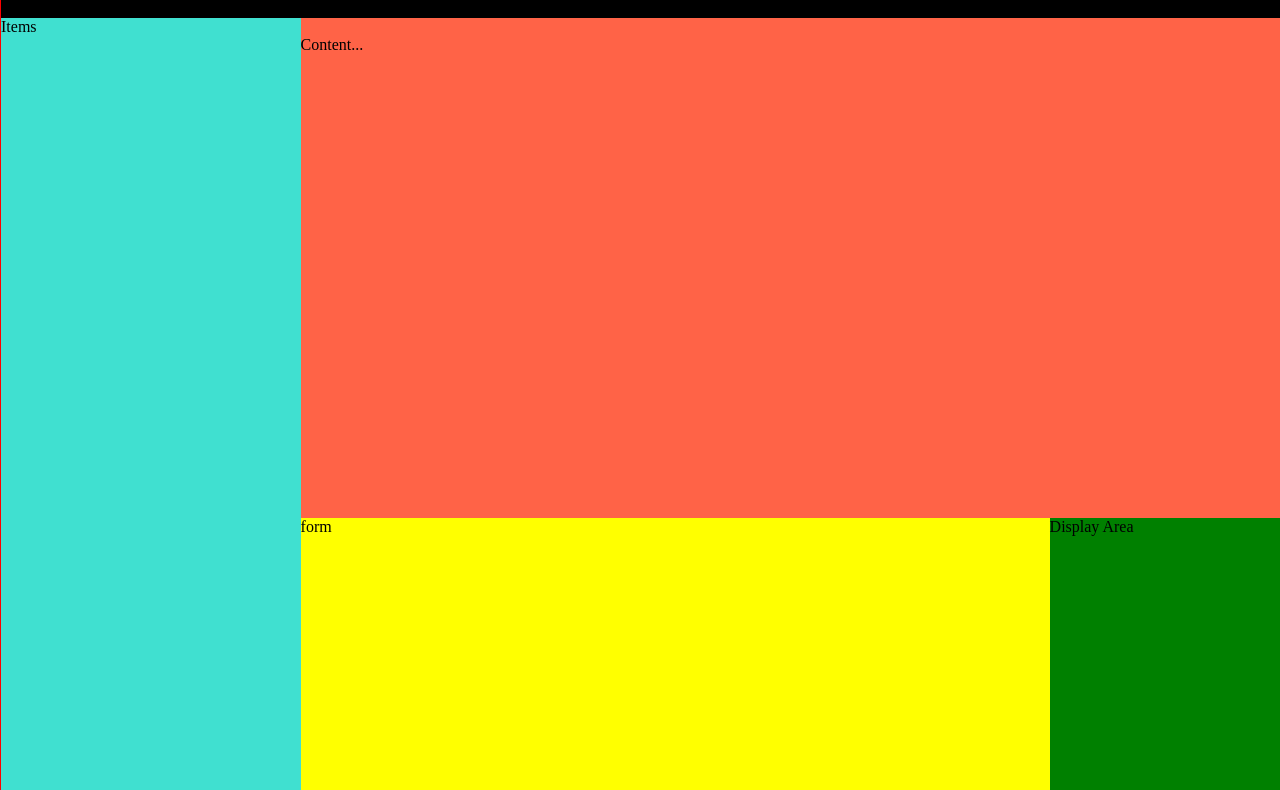
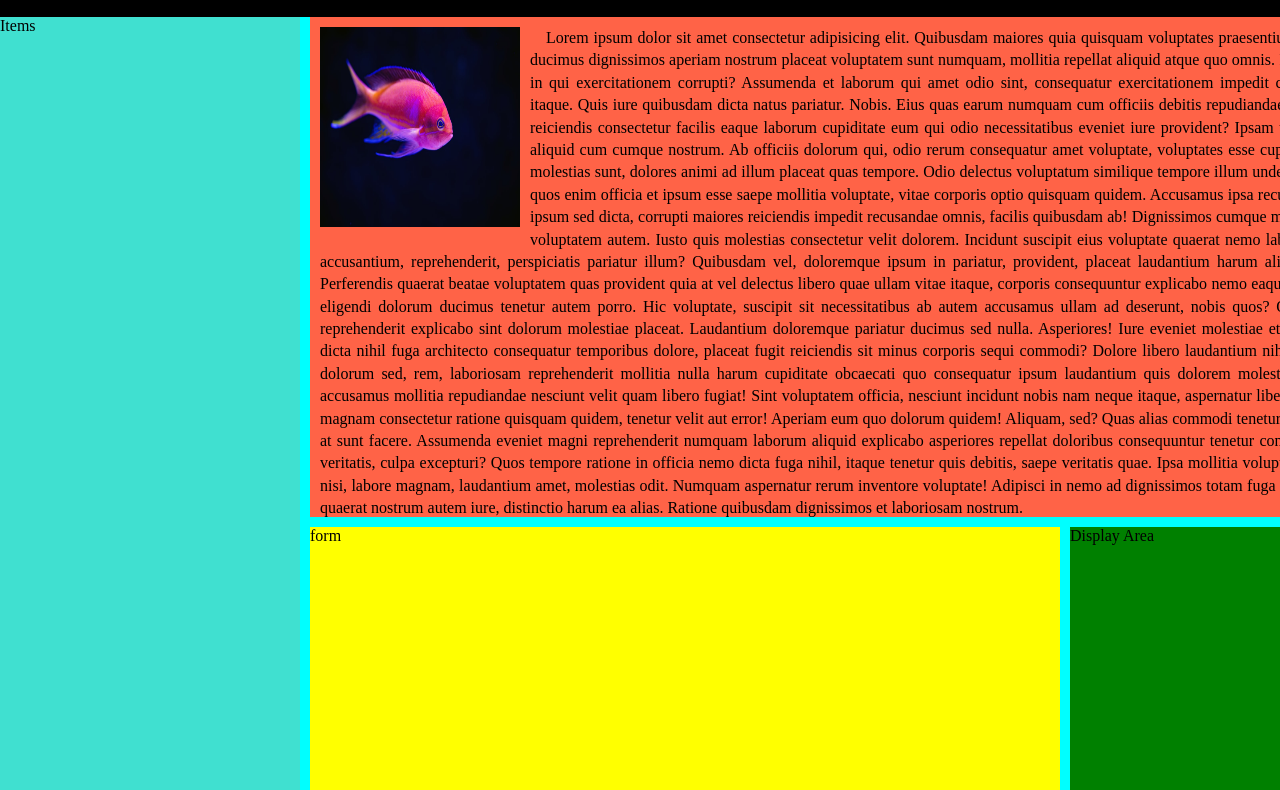
Before and after one commit to azez-alhoot/front-end-project, a plain HTML site: page index.html in a window 1280 px wide. Shown: the part 93-883 px from the top of the page. Drawn offline with Linux system fonts and the light colour scheme.

Commit message:
add to content part & style it

```diff
--- a/index.html
+++ b/index.html
@@ -1,5 +1,6 @@
 <!DOCTYPE html>
 <html lang="en">
+
 <head>
     <meta charset="UTF-8">
     <meta http-equiv="X-UA-Compatible" content="IE=edge">
@@ -7,7 +8,9 @@
     <link href="./resources/css/index.css" type="text/css" rel="stylesheet">
     <title>Document</title>
 </head>
+
 <body>
+
     <div class="container">
         <header>
             <div class="logo">
@@ -22,8 +25,52 @@
                 <p>Items</p>
             </aside>
             <section class="content">
-                <img src="" alt="">
-                <p>Content...</p>
+                <img src="./resources/images/fish.jpeg" alt="fish">
+                <p>Lorem ipsum dolor sit amet consectetur adipisicing elit. Quibusdam maiores quia quisquam voluptates
+                    praesentium exercitationem necessitatibus ducimus dignissimos aperiam nostrum placeat voluptatem
+                    sunt numquam, mollitia repellat aliquid atque quo omnis.
+                    Placeat libero molestias illo nihil in qui exercitationem corrupti? Assumenda et laborum qui amet
+                    odio sint, consequatur exercitationem impedit consectetur maiores praesentium itaque. Quis iure
+                    quibusdam dicta natus pariatur. Nobis.
+                    Eius quas earum numquam cum officiis debitis repudiandae fugiat quia eligendi cumque, at reiciendis
+                    consectetur facilis eaque laborum cupiditate eum qui odio necessitatibus eveniet iure provident?
+                    Ipsam voluptatibus illo tempore?
+                    Illum aliquid cum cumque nostrum. Ab officiis dolorum qui, odio rerum consequatur amet voluptate,
+                    voluptates esse cupiditate vitae necessitatibus at ex molestias sunt, dolores animi ad illum placeat
+                    quas tempore.
+                    Odio delectus voluptatum similique tempore illum unde iste ipsa animi dolores expedita quos enim
+                    officia et ipsum esse saepe mollitia voluptate, vitae corporis optio quisquam quidem. Accusamus ipsa
+                    recusandae iste.
+                    Et voluptatum error ipsum sed dicta, corrupti maiores reiciendis impedit recusandae omnis, facilis
+                    quibusdam ab! Dignissimos cumque minima dolore soluta eos, pariatur voluptatem autem. Iusto quis
+                    molestias consectetur velit dolorem.
+                    Incidunt suscipit eius voluptate quaerat nemo laboriosam ratione, id sequi soluta accusantium,
+                    reprehenderit, perspiciatis pariatur illum? Quibusdam vel, doloremque ipsum in pariatur, provident,
+                    placeat laudantium harum aliquam fugiat dignissimos nulla?
+                    Perferendis quaerat beatae voluptatem quas provident quia at vel delectus libero quae ullam vitae
+                    itaque, corporis consequuntur explicabo nemo eaque in. Necessitatibus fugit officia, eligendi
+                    dolorum ducimus tenetur autem porro.
+                    Hic voluptate, suscipit sit necessitatibus ab autem accusamus ullam ad deserunt, nobis quos?
+                    Quisquam quidem fuga eligendi reprehenderit explicabo sint dolorum molestiae placeat. Laudantium
+                    doloremque pariatur ducimus sed nulla. Asperiores!
+                    Iure eveniet molestiae et repellat iste magnam explicabo dicta nihil fuga architecto consequatur
+                    temporibus dolore, placeat fugit reiciendis sit minus corporis sequi commodi? Dolore libero
+                    laudantium nihil assumenda ducimus et.
+                    Dolor dolorum sed, rem, laboriosam reprehenderit mollitia nulla harum cupiditate obcaecati quo
+                    consequatur ipsum laudantium quis dolorem molestias perferendis ipsa? Error rem accusamus mollitia
+                    repudiandae nesciunt velit quam libero fugiat!
+                    Sint voluptatem officia, nesciunt incidunt nobis nam neque itaque, aspernatur libero quibusdam
+                    consequatur nemo magnam consectetur ratione quisquam quidem, tenetur velit aut error! Aperiam eum
+                    quo dolorum quidem! Aliquam, sed?
+                    Quas alias commodi tenetur rerum omnis, consequatur porro at sunt facere. Assumenda eveniet magni
+                    reprehenderit numquam laborum aliquid explicabo asperiores repellat doloribus consequuntur tenetur
+                    consectetur accusamus repudiandae veritatis, culpa excepturi?
+                    Quos tempore ratione in officia nemo dicta fuga nihil, itaque tenetur quis debitis, saepe veritatis
+                    quae. Ipsa mollitia voluptates doloremque autem animi et nisi, labore magnam, laudantium amet,
+                    molestias odit.
+                    Numquam aspernatur rerum inventore voluptate! Adipisci in nemo ad dignissimos totam fuga itaque
+                    repellendus sunt, dolorum quaerat nostrum autem iure, distinctio harum ea alias. Ratione quibusdam
+                    dignissimos et laboriosam nostrum.</p>
             </section>
 
             <section class="form-area">
@@ -42,4 +89,5 @@
         </footer>
     </div>
 </body>
+
 </html>
--- a/resources/css/index.css
+++ b/resources/css/index.css
@@ -13,12 +13,15 @@ body {
 }
 .container {
     width: 1500px;
-    border: 1px solid red;
     margin: 20px auto;
 }
 
 header {
     width: 100%;
+    position: sticky;
+    top: 0;
+    left: 0;
+    /* right: 0; */
     height: 90px;
     background-color: black;
     color: white;
@@ -35,9 +38,9 @@ header {
 
 .grid-container {
     display: grid;
-    grid-template-rows: 500px 500px 500px;
-    grid-template-columns: 20% 50% 30%;
-    /* grid-gap: 20px; */
+    grid-template-rows: 500px 500px 150px;
+    grid-template-columns: 20% 50% 28.7%;
+    grid-gap: 10px;
 }
 
 .aside-items {
@@ -52,6 +55,23 @@ header {
     background-color: tomato;
     grid-column-start: 2;
     grid-column-end: 4;
+}
+
+
+.content img {
+    width: 200px;
+    height: 200px;
+    float: left;
+    margin: 10px 10px 5px 10px;
+}
+
+.content p {
+    text-align: left;
+    padding: 10px;
+    font-size: 16px;
+    text-indent: 1em;
+    text-align: justify;
+    line-height: 1.4;
 }
 
 .form-area {
```
Also changed, not shown: resources/images/fish.jpeg (added).
